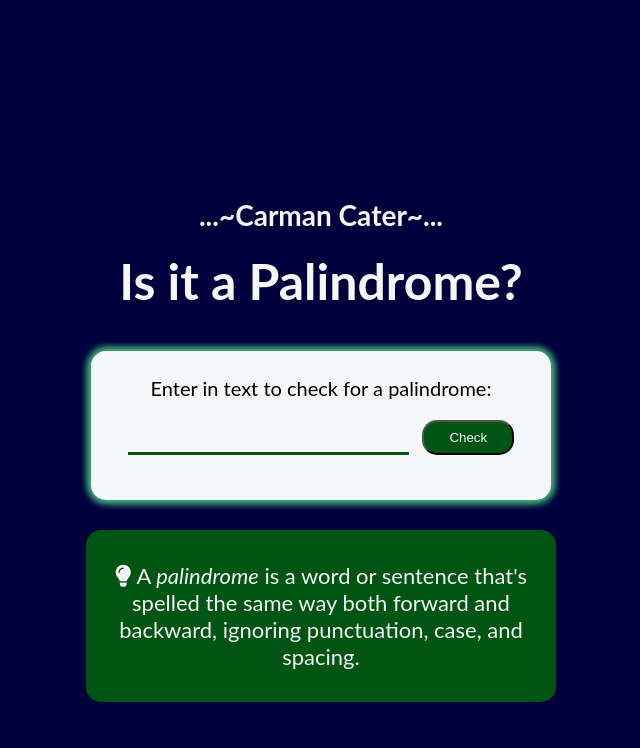
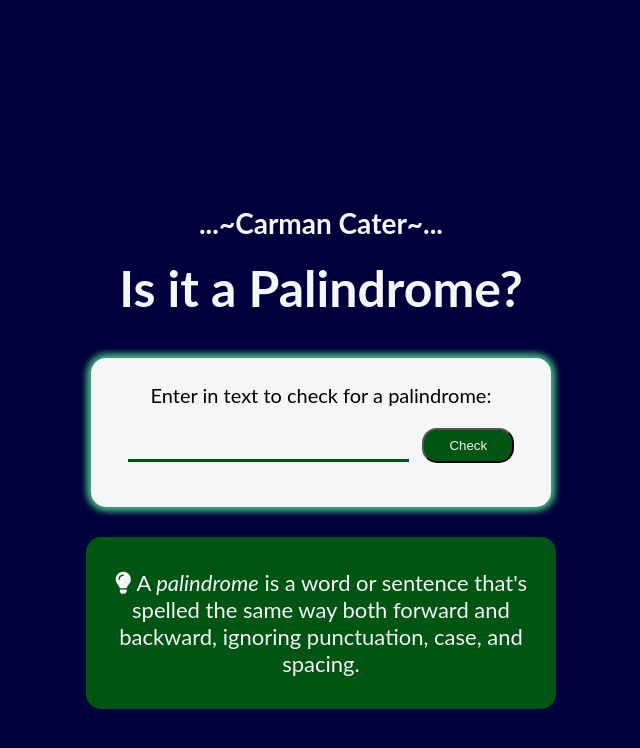
Before and after one commit to carmancater/carmancater.github.io, a Jekyll site: the page palindrome-checker.html, which Jekyll copies as it is, in a window 1280 px wide. Shown: the top 748 px of the page, without its empty margins (319-959 px from the left). Built offline with Jekyll 4.4.1, drawn with Linux system fonts in a browser that asks for light colours.

Commit message:
Update palindrome-checker.css

```diff
--- a/assets/css/palindrome-checker.css
+++ b/assets/css/palindrome-checker.css
@@ -24,7 +24,7 @@ main {
 
 h1 {
     text-align: center;
-    margin-top: 0px;
+    margin-top: 15px;
 }
 
 .header  h1 {
```
